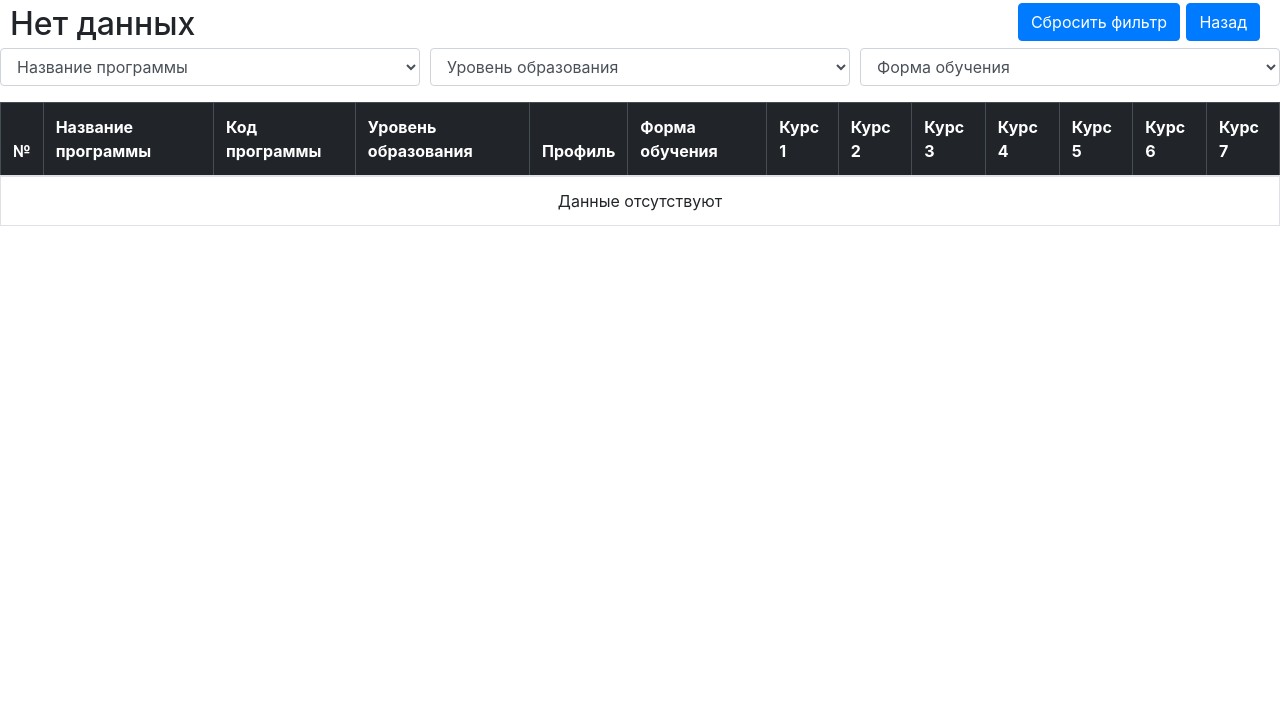
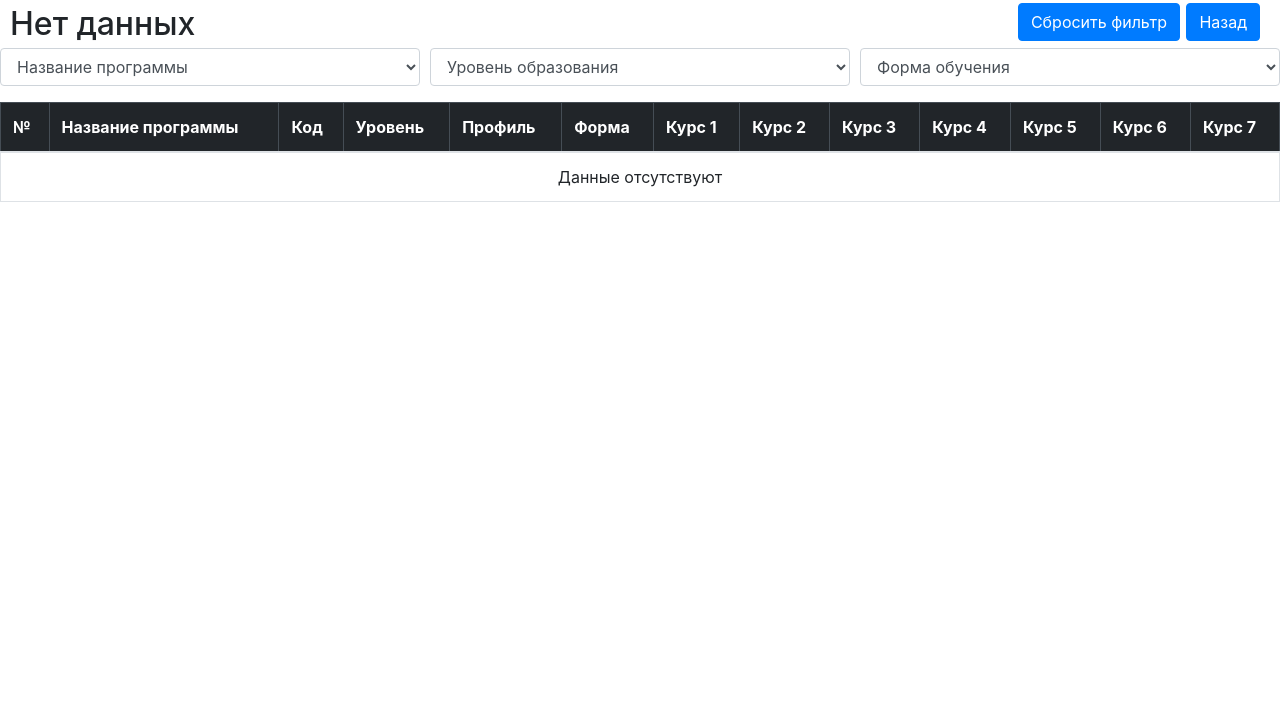
Before and after one commit to EngoyanSY/NIR_Engoyan, a Django app: template server/vuz/templates/vuz/prog.html in a window 1280 px wide. Shown: the part 60-779 px from the top of the page. Run offline with Django 4.2, Linux system fonts and the light colour scheme; the template is opened without the code that fills it, so the values that code supplies are empty; some libraries are stand-ins or nearby versions.

Commit message:
style: prog colnames

```diff
--- a/server/vuz/templates/vuz/prog.html
+++ b/server/vuz/templates/vuz/prog.html
@@ -108,10 +108,10 @@
                 <tr>
                     <th>№</th>
                     <th>Название программы</th>
-                    <th>Код программы</th>
-                    <th>Уровень образования</th>
+                    <th>Код</th>
+                    <th>Уровень</th>
                     <th>Профиль</th>
-                    <th>Форма обучения</th>
+                    <th>Форма</th>
                     <th>Курс 1</th>
                     <th>Курс 2</th>
                     <th>Курс 3</th>
```
